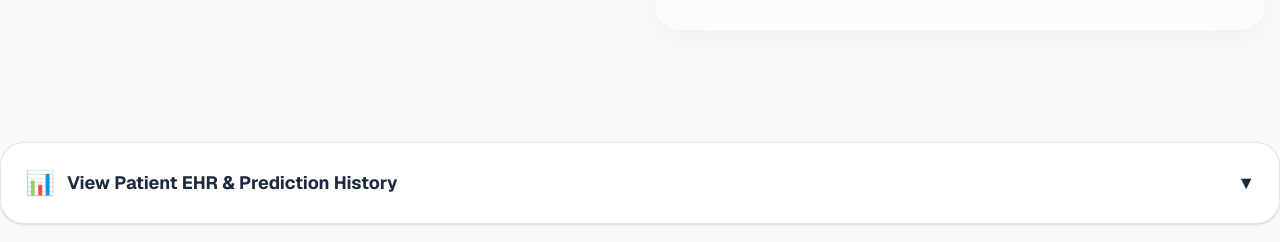
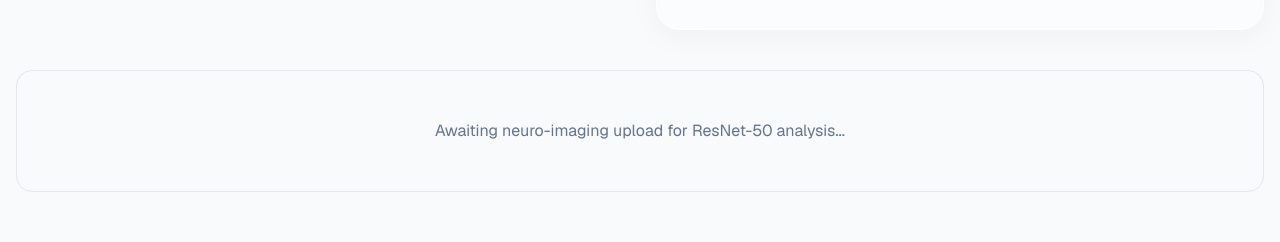
Before and after one commit to moonylit/brain-tumour-agent, a Next.js app in the folder frontend/: page / in a window 1280 px wide. Shown: the part 1430-1672 px from the top of the page. Built offline with nearby package versions, Linux system fonts and the light colour scheme; no server answers.

Commit message:
feat(ui): enforce empty state for awaiting upload and dynamic synthesized clinical action plan

```diff
--- a/frontend/components/PredictionCard.tsx
+++ b/frontend/components/PredictionCard.tsx
@@ -104,6 +104,24 @@ export default function PredictionCard({
             {formattedPrediction}
           </h2>
         </div>
+      </div>
+
+      {/* Dynamic Synthesized Clinical Action Plan */}
+      <div className="bg-emerald-50/50 p-6 rounded-2xl border border-emerald-100 mb-8">
+        <h4 className="text-xs font-bold text-emerald-800 tracking-widest uppercase mb-3">
+          Synthesized Clinical Action Plan
+        </h4>
+        {formattedPrediction ? (
+          <p className="text-slate-700 leading-relaxed font-medium">
+            {formattedPrediction.toLowerCase().includes('no') || formattedPrediction.toLowerCase().includes('normal')
+              ? "No abnormal focal enhancement or mass lesion detected on MRI. Standard neurological wellness guidelines apply."
+              : `High-confidence ${formattedPrediction} mass detected. Automated SerpApi regional oncology and surgical referral routing initiated to nearest tertiary care center.`}
+          </p>
+        ) : (
+          <p className="text-slate-400 italic">
+            Awaiting neuro-imaging scan upload to synthesize clinical action plan...
+          </p>
+        )}
       </div>
 
       {/* ------------------------------------------------------------- */}
--- a/frontend/components/UploadCard.tsx
+++ b/frontend/components/UploadCard.tsx
@@ -270,8 +270,8 @@ export default function UploadCard({
       </div>
 
       {/* Prediction Results Display */}
-      {result && (
-        <div className="max-w-7xl mx-auto mt-10 px-4">
+      <div className="max-w-7xl mx-auto mt-10 px-4">
+        {result ? (
           <PredictionCard
             prediction={result.prediction}
             confidence={result.confidence}
@@ -283,8 +283,12 @@ export default function UploadCard({
             accessionId={result.accession_id}
             agentResearch={result.agent_research}
           />
-        </div>
-      )}
+        ) : (
+          <div className="p-12 text-center text-slate-500 bg-slate-50 rounded-2xl border border-slate-200">
+            Awaiting neuro-imaging upload for ResNet-50 analysis...
+          </div>
+        )}
+      </div>
     </section>
   );
 }
```
